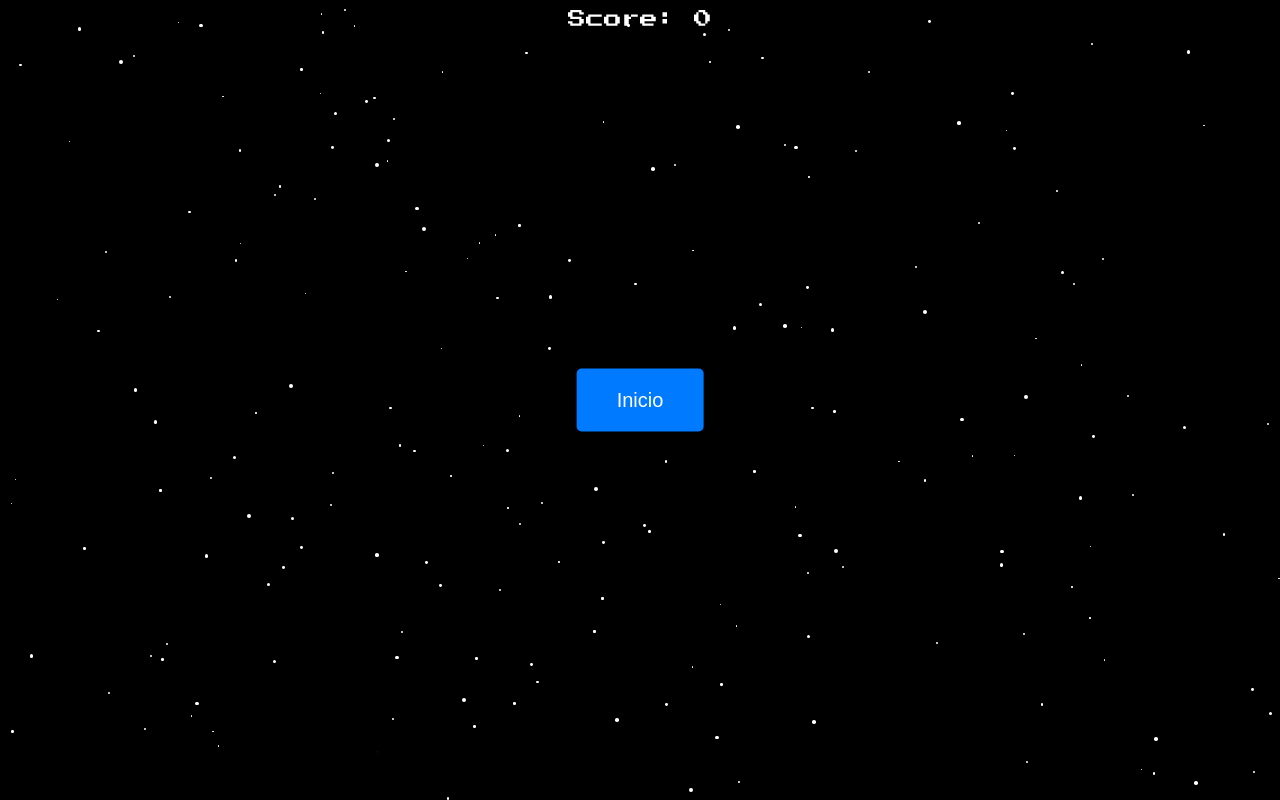
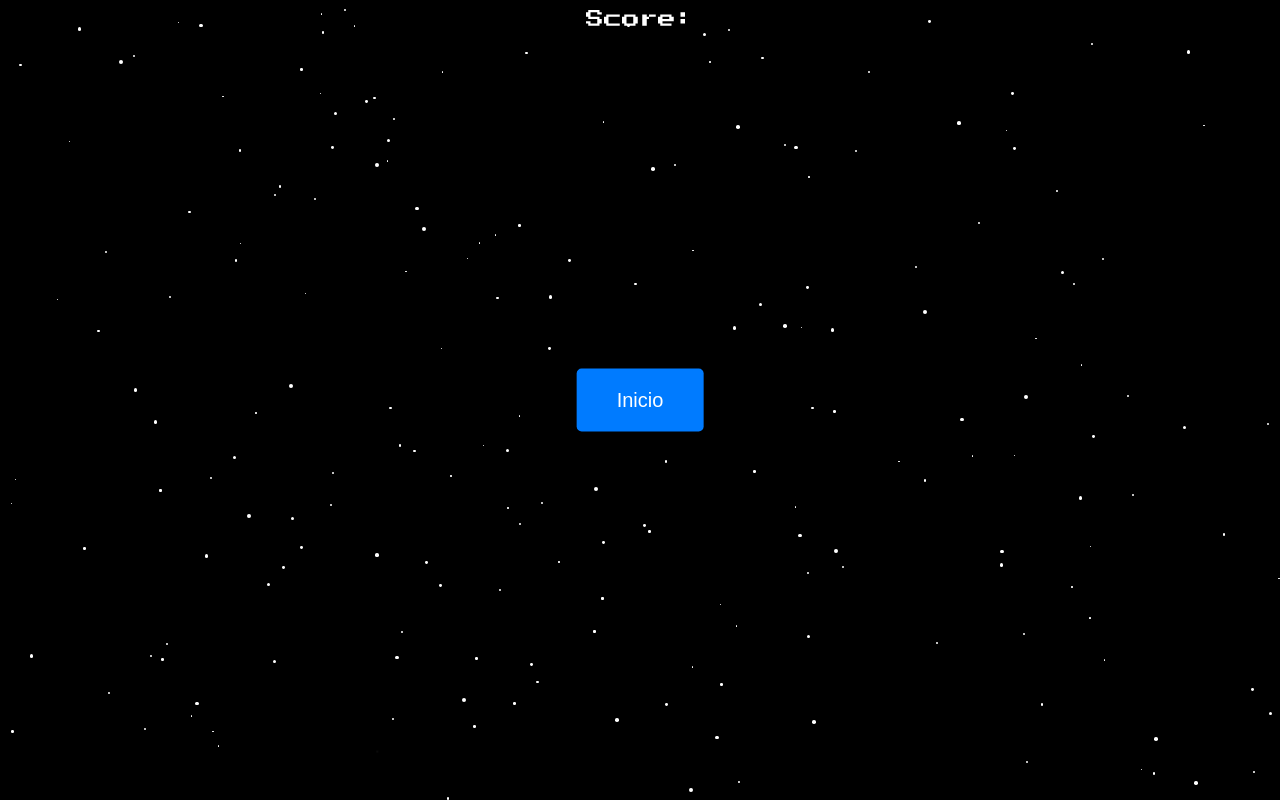
Before and after one commit to povedica/puchi-adventures-ia, a plain HTML site: page index.html in a window 1280 px wide. Drawn offline with Linux system fonts and the light colour scheme.

Commit message:
fix: Remove 0 from scorePanel. Let JS do it for HTML

```diff
--- a/index.html
+++ b/index.html
@@ -12,7 +12,7 @@
     <div id="gameContainer">
         <canvas id="gameCanvas"></canvas>
         <button id="startButton">Inicio</button>
-        <div id="scorePanel">Score: <span id="score">0</span></div>
+        <div id="scorePanel">Score: <span id="score"></span></div>
     </div>
 </div>
 <script type="module" src="js/Galaxy.js"></script>
```
